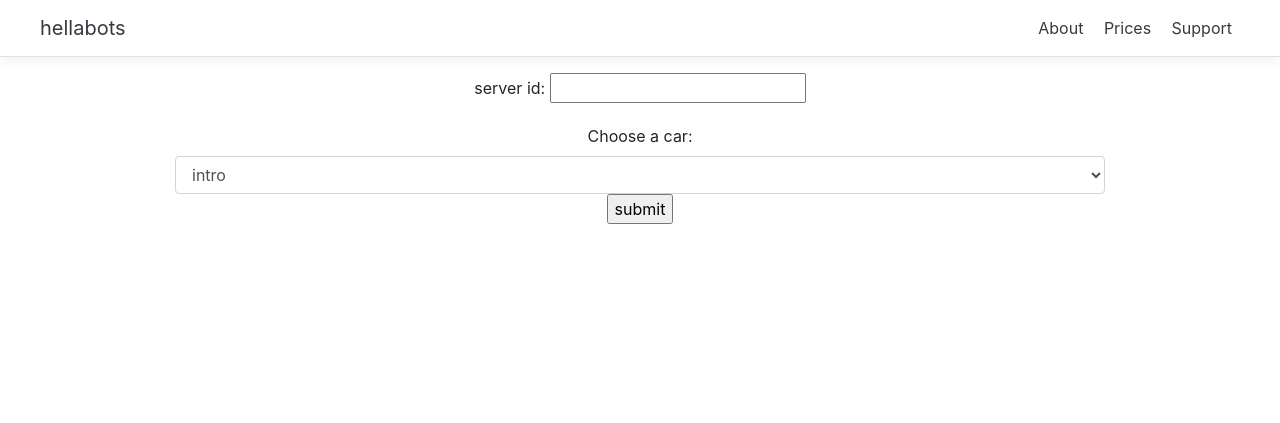
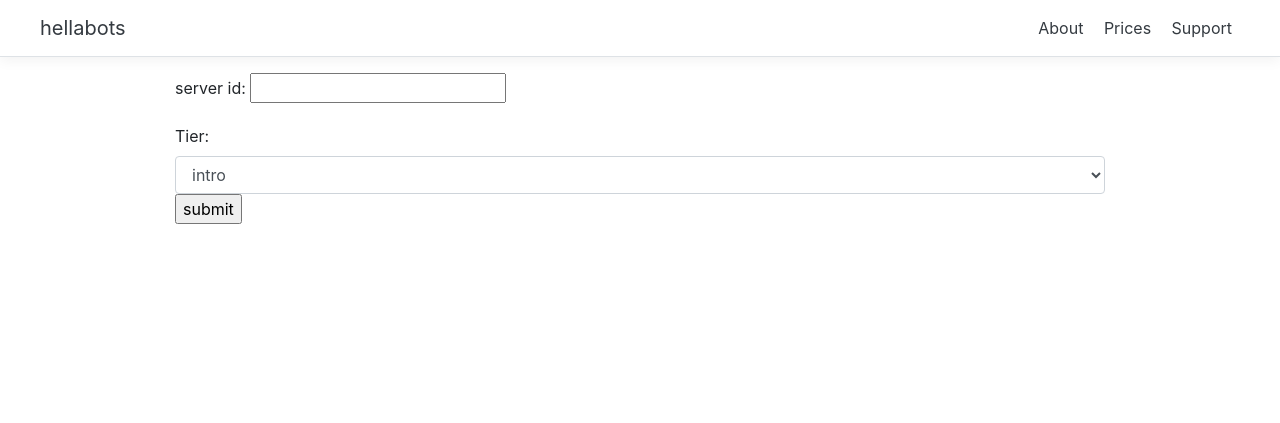
Before and after one commit to cmooredev/api-keys, a Flask app: page /purchase in a window 1280 px wide. Shown: the top 423 px of the page. Run offline with Flask 2, Linux system fonts and the light colour scheme; some libraries are stand-ins or nearby versions.

Commit message:
update style:

```diff
--- a/apiapp/templates/purchase.html
+++ b/apiapp/templates/purchase.html
@@ -3,7 +3,7 @@
 {% block title %}Purchase{% endblock %}
 
 {% block body %}
-<div class="container text-center">
+<div class="container">
 <form action="/" method="post">
   <div class="form-group">
     <label for="server_id">server id:</label>
@@ -11,7 +11,7 @@
     <input type="text" name="server_id"/>
   </div>
   <div class="form-group">
-    <label for="plan">Choose a car:</label>
+    <label for="plan">Tier:</label>
     <select class="form-control" id="plan" name="plan">
       <option value="intro">intro</option>
       <option value="basic">basic</option>
```
